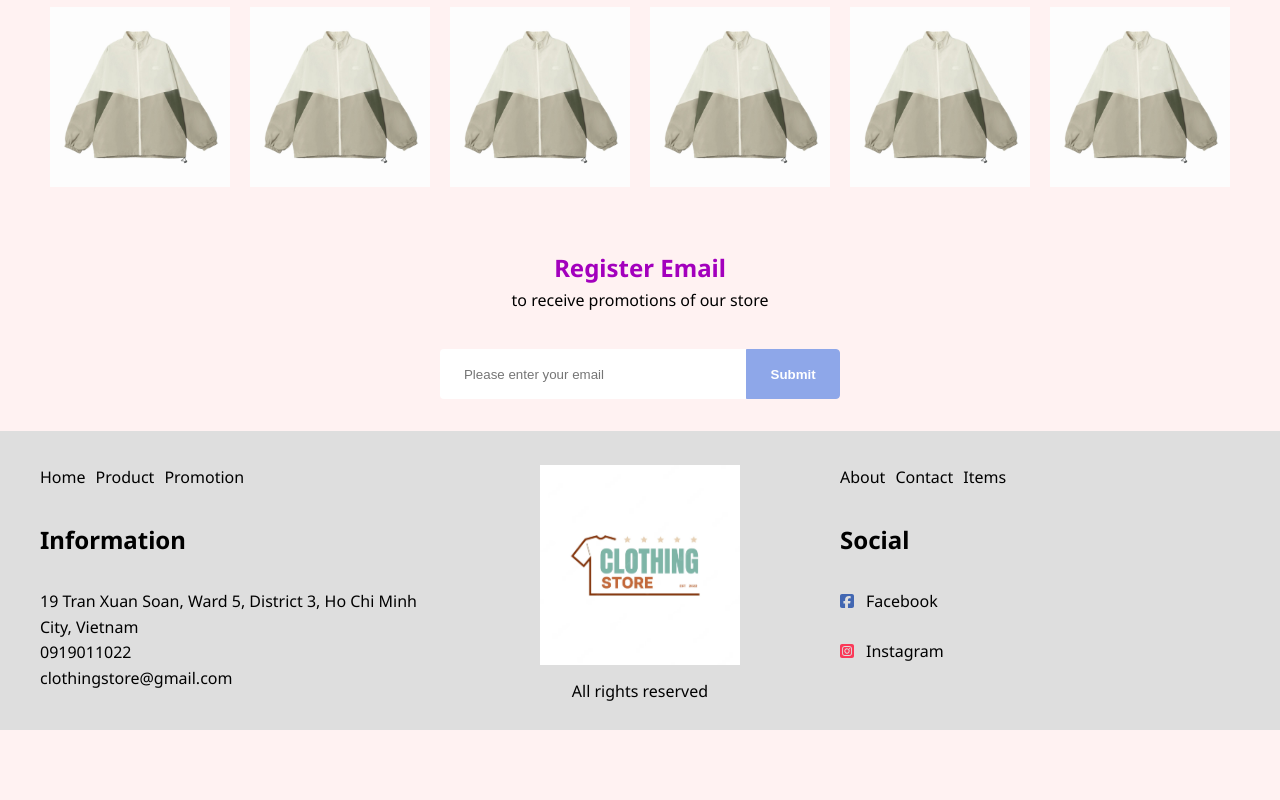
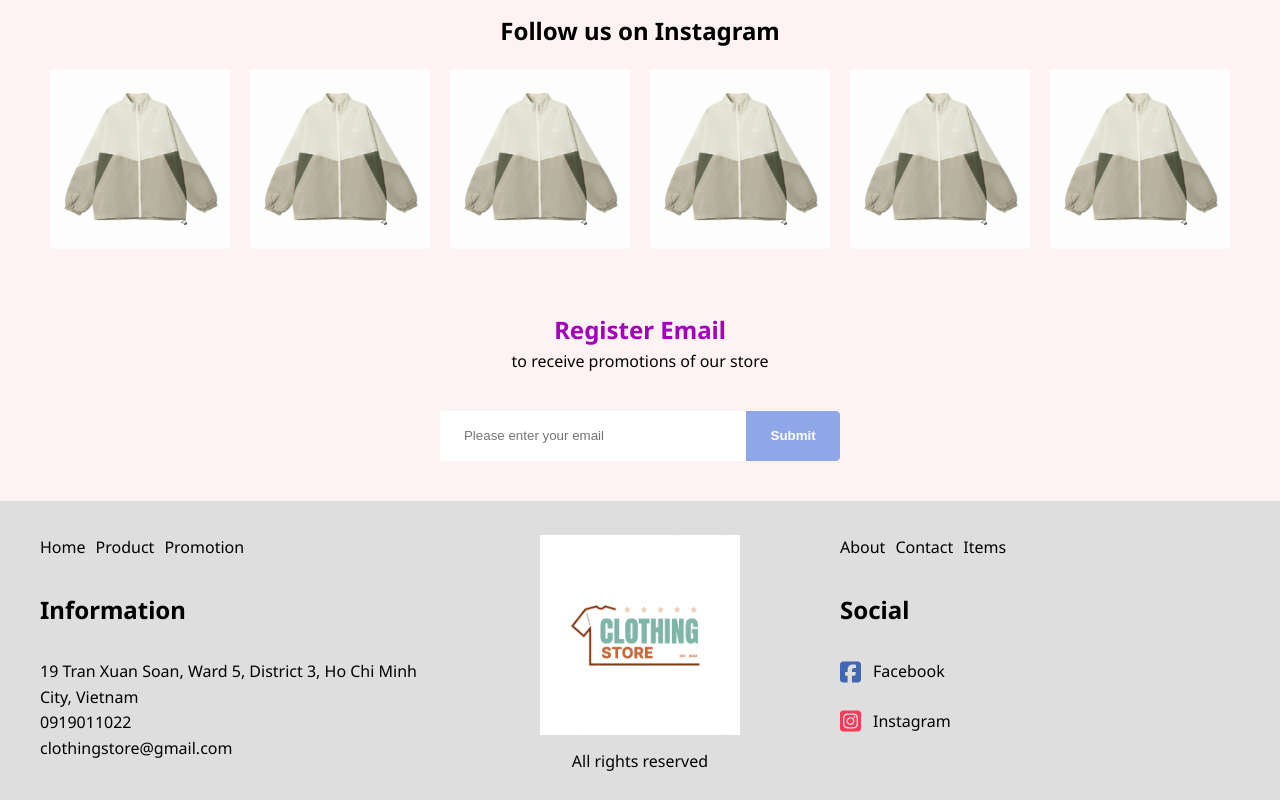
Before and after one commit to duycoiz1204/clothing-store-website-FE, a React (Create React App) app: page / in a window 1280 px wide. Shown: the part 1331-2131 px from the top of the page. Before the commit the page ends 2061 px from the top, so only its background shows below. Built offline with nearby package versions, Linux system fonts and the light colour scheme.

Commit message:
Create Home Page

```diff
--- a/src/components/Footer/Footer.module.scss
+++ b/src/components/Footer/Footer.module.scss
@@ -69,14 +69,13 @@ span {
     margin-top: 34px;
 }
 
-.icon {
-    font-size: 24px;
-}
 .icon-face {
     color: #4267B2;
+    font-size: 24px;
 }
 .icon-instagram {
     color: #fb3958;
+    font-size: 24px;
 }
 .icon-block {
     margin-left: 12px;
--- a/src/components/Footer/index.js
+++ b/src/components/Footer/index.js
@@ -49,20 +49,16 @@ function Footer() {
                         </div>
                         <h2 className={cx("heading")}>Social</h2>
                         <div className={cx("facebook-link")}>
-                            <div>
                             <FontAwesomeIcon icon={faSquareFacebook} className={cx("icon-face")}/>
-                            </div>
-                            <div className={cx("icon-block")}>
+                            <p className={cx("icon-block")}>
                                 Facebook
-                            </div>
+                            </p>
                         </div>
                         <div className={cx("instagram-link")}>
-                            <div>
                             <FontAwesomeIcon icon={faSquareInstagram} className={cx("icon-instagram")}/>
-                            </div>
-                            <div className={cx("icon-block")}>
+                            <p className={cx("icon-block")}>
                                 Instagram
-                            </div>
+                            </p>
                         </div>
                     </div>
                 </Column>
--- a/src/pages/Home/Home.module.scss
+++ b/src/pages/Home/Home.module.scss
@@ -11,6 +11,10 @@ body {
     background-color: var(--background);
 }
 
+// Main Item
+.main-item {
+    margin-top: 100px;
+}
 .block-img {
     height: 600px;
 }
@@ -19,7 +23,7 @@ body {
 }
 
 .container {
-    height: 1650px;
+    height: 1720px;
 }
 
 .top-content {
@@ -35,10 +39,6 @@ body {
     color: #A300BD;
 }
 // Product
-.product-item {
-    margin-top: 100px;
-    height: 342px;
-}
 
 .first-item {
     margin-top: 4px;
@@ -75,10 +75,12 @@ body {
     width: 200px;
     height: 176px;
     padding: 0 10px;
+    border-radius: 4px;
 }
 
 .product_item-img {
     width: 100%;
+    border-radius: 4px;
 }
 
 
@@ -122,3 +124,6 @@ form {
     display:flex;
     flex-direction:row;
   }
+
+
+  // Hover
--- a/src/pages/Home/index.js
+++ b/src/pages/Home/index.js
@@ -18,7 +18,7 @@ function Home() {
 
                         {/* Item Large */}
 
-                        <div className={cx('product-item')}>
+                        <div className={cx('main-item')}>
                             <h2 className={cx('heading-item')}>Featured Products</h2>
                             <Row>
                                 <Column className={cx('l-3')}>
```
